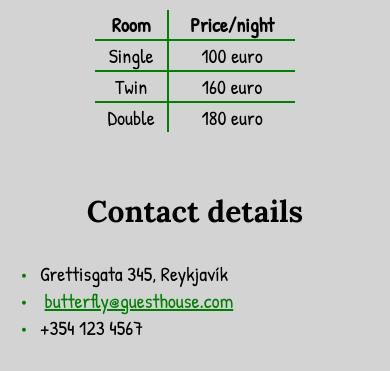
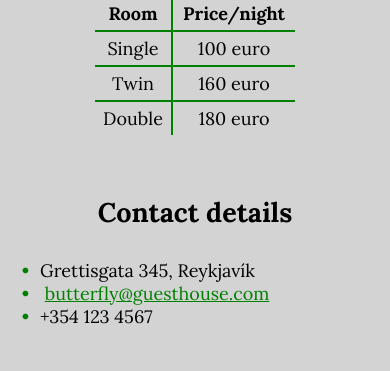
Before and after one commit to evamarko/PROJEKT-Butterfly-Guesthouse, a plain HTML site: page index.html in a window 390 px wide. Shown: the part 731-1102 px from the top of the page. Drawn offline with Linux system fonts and the light colour scheme.

Commit message:
Hotová mobilní verze, změněn font

```diff
--- a/style.css
+++ b/style.css
@@ -2,8 +2,8 @@ body {
   background-color: lightgrey;
   margin: 0;
   padding: 0;
-  font-family: "Patrick Hand", cursive;
-  font-size: 20px;
+  font-family: "Lora", serif;
+  font-size: 18px;
 }
 
 img {
@@ -44,6 +44,7 @@ table {
 table td,
 table th {
   border: green solid 2px;
+  padding: 5px;
 }
 
 ul {
```
